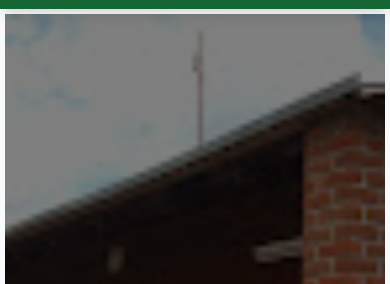
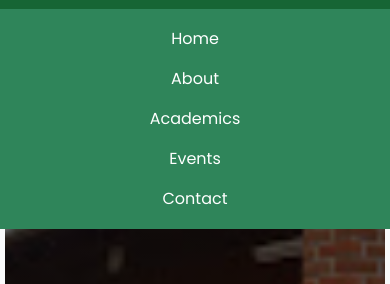
Before and after one commit to CALEBPHIRI7644/Chasss, a plain HTML site: page index.html in a window 390 px wide. Both pictures are taken after a click on the button 354 px from the left and 36 px from the top of the page. Shown: the part 63-347 px from the top of the page. Drawn offline with nearby package versions, Linux system fonts and the light colour scheme.

Commit message:
Update index.html

```diff
--- a/index.html
+++ b/index.html
@@ -5,10 +5,10 @@
     <meta charset="UTF-8">
     <meta name="viewport" content="width=device-width, initial-scale=1.0">
     <title>Chayamba Secondary School</title>
-    <script src="https://cdn.tailwindcss.com">
-    </script>
+    <script src="https://cdn.tailwindcss.com"></script>
     <style>
         @import url('https://fonts.googleapis.com/css2?family=Poppins:wght@300;400;600;700&display=swap');
+
         body {
             font-family: 'Poppins', sans-serif;
             scroll-behavior: smooth;
@@ -30,11 +30,34 @@
 
         #girls {
             height: 400px;
-            width: 300px;
+            width: 100%; /* Changed to 100% for responsiveness */
             margin: 7px;
         }
 
+        /* Responsive styles */
+        @media (max-width: 768px) {
+            .nav-links {
+                display: none; /* Hide links by default on mobile */
+            }
 
+            .nav-toggle {
+                display: block; /* Show toggle button on mobile */
+            }
+
+            .nav-active {
+                display: flex; /* Show links when active */
+                flex-direction: column; /* Stack links vertically */
+                align-items: center; /* Center items horizontally */
+                justify-content: center; /* Center items vertically */
+                position: absolute; /* Positioning for dropdown */
+                top: 100%; /* Below the nav */
+                left: 0;
+                right: 0;
+                background-color: #2f855a; /* Match the nav background */
+                z-index: 10;
+                padding: 10px 0; /* Add some padding for better spacing */
+            }
+        }
     </style>
 </head>
 
@@ -46,20 +69,36 @@
                 <img src="download.jpg" alt="Chayamba Secondary School logo featuring an oak tree emblem with green and gold colors" class="h-12" />
                 <span class="font-semibold text-xl">Chayamba Secondary</span>
             </div>
-            <div class="hidden md:flex items-center space-x-8">
+            <div class="hidden md:flex items-center space-x-8 nav-links">
                 <a href="#home" class="hover:text-green-200">Home</a>
                 <a href="#about" class="hover:text-green-200">About</a>
                 <a href="#academics" class="hover:text-green-200">Academics</a>
                 <a href="#events" class="hover:text-green-200">Events</a>
                 <a href="#contact" class="hover:text-green-200">Contact</a>
             </div>
-            <button class="md:hidden focus:outline-none">
+            <button class="md:hidden focus:outline-none nav-toggle">
                 <svg class="w-6 h-6" fill="none" stroke="currentColor" viewBox="0 0 24 24">
                     <path stroke-linecap="round" stroke-linejoin="round" stroke-width="2" d="M4 6h16M4 12h16M4 18h16"></path>
                 </svg>
             </button>
         </div>
+        <div class="nav-active hidden">
+            <a href="#home" class="block px-4 py-2 hover:text-green-200">Home</a>
+            <a href="#about" class="block px-4 py-2 hover:text-green-200">About</a>
+            <a href="#academics" class="block px-4 py-2 hover:text-green-200">Academics</a>
+            <a href="#events" class="block px-4 py-2 hover:text-green-200">Events</a>
+            <a href="#contact" class="block px-4 py-2 hover:text-green-200">Contact</a>
+        </div>
     </nav>
+
+    <script>
+        const navToggle = document.querySelector('.nav-toggle');
+        const navActive = document.querySelector('.nav-active');
+
+        navToggle.addEventListener('click', () => {
+            navActive.classList.toggle('hidden');
+        });
+    </script>
 
     <!-- Hero Section -->
     <section id="home" class="hero h-screen flex items-center justify-center text-white">
@@ -212,14 +251,14 @@
 
                 <div class="bg-white p-6 rounded-lg shadow-md text-center">
                     <img src="headteacher.jpg" alt="Young history teacher engaging with students in a classroom discussion" class="w-32 h-32 mx-auto rounded-full mb-4 object-cover" />
-                    <h3 class="text-xl font-semibold mb-1">A. Mlauzi</h3>
+                    <h3 class="text-xl font-semibold mb-1">M. Mlauzi</h3>
                     <p class="text-green-600 mb-3">Science Department</p>
                     <p class="text-gray-600 text-sm">Focuses on world Sciences and civic education</p>
                 </div>
 
                 <div class="bg-white p-6 rounded-lg shadow-md text-center">
                     <img src="headteacher.jpg" alt="Senior English Literature professor holding classic books" class="w-32 h-32 mx-auto rounded-full mb-4 object-cover" />
-                    <h3 class="text-xl font-semibold mb-1">D. Mkandawire</h3>
+                    <h3 class="text-xl font-semibold mb-1">D. Nyirenda</h3>
                     <p class="text-green-600 mb-3">English Department</p>
                     <p class="text-gray-600 text-sm">Expert in contemporary literature and creative writing</p>
                 </div>
```
